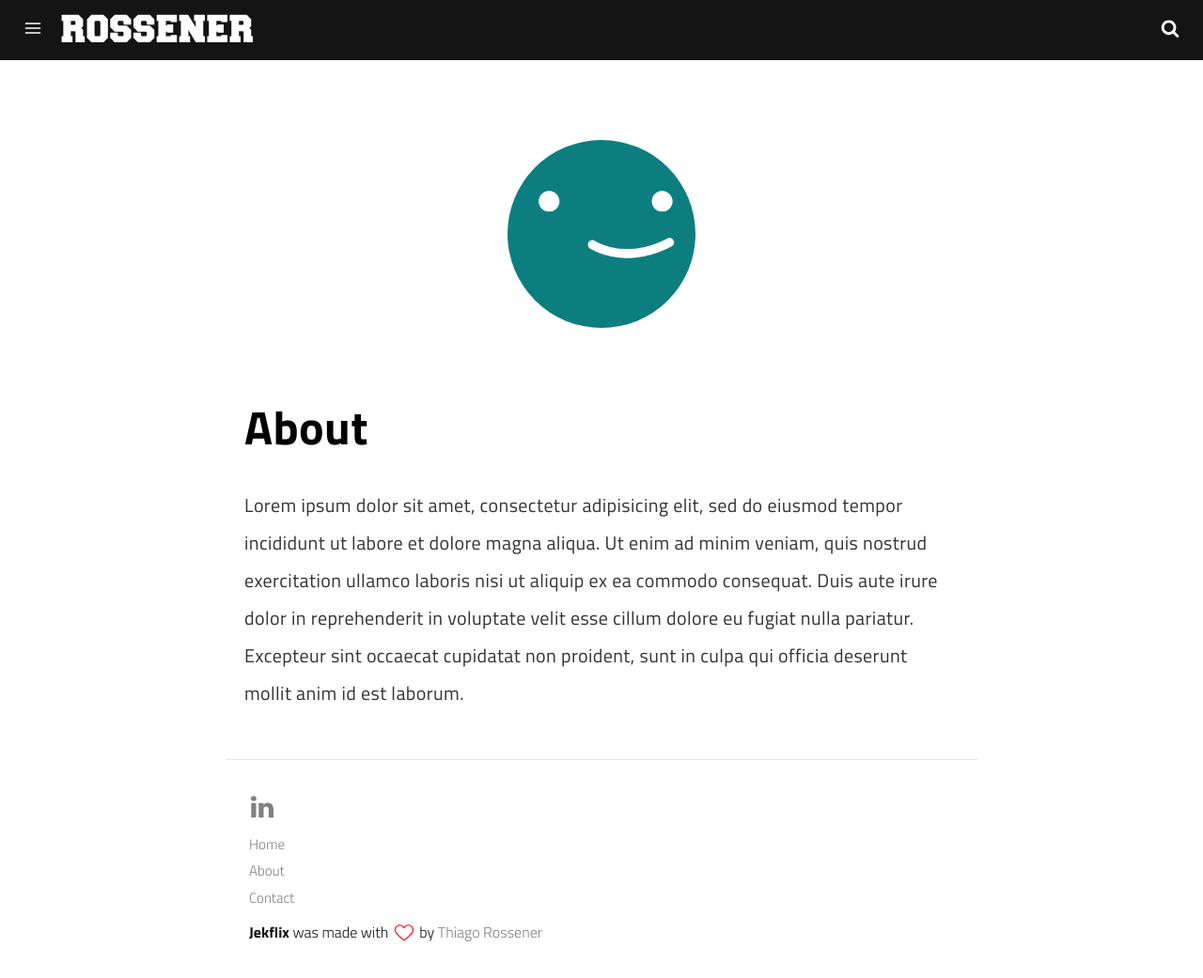
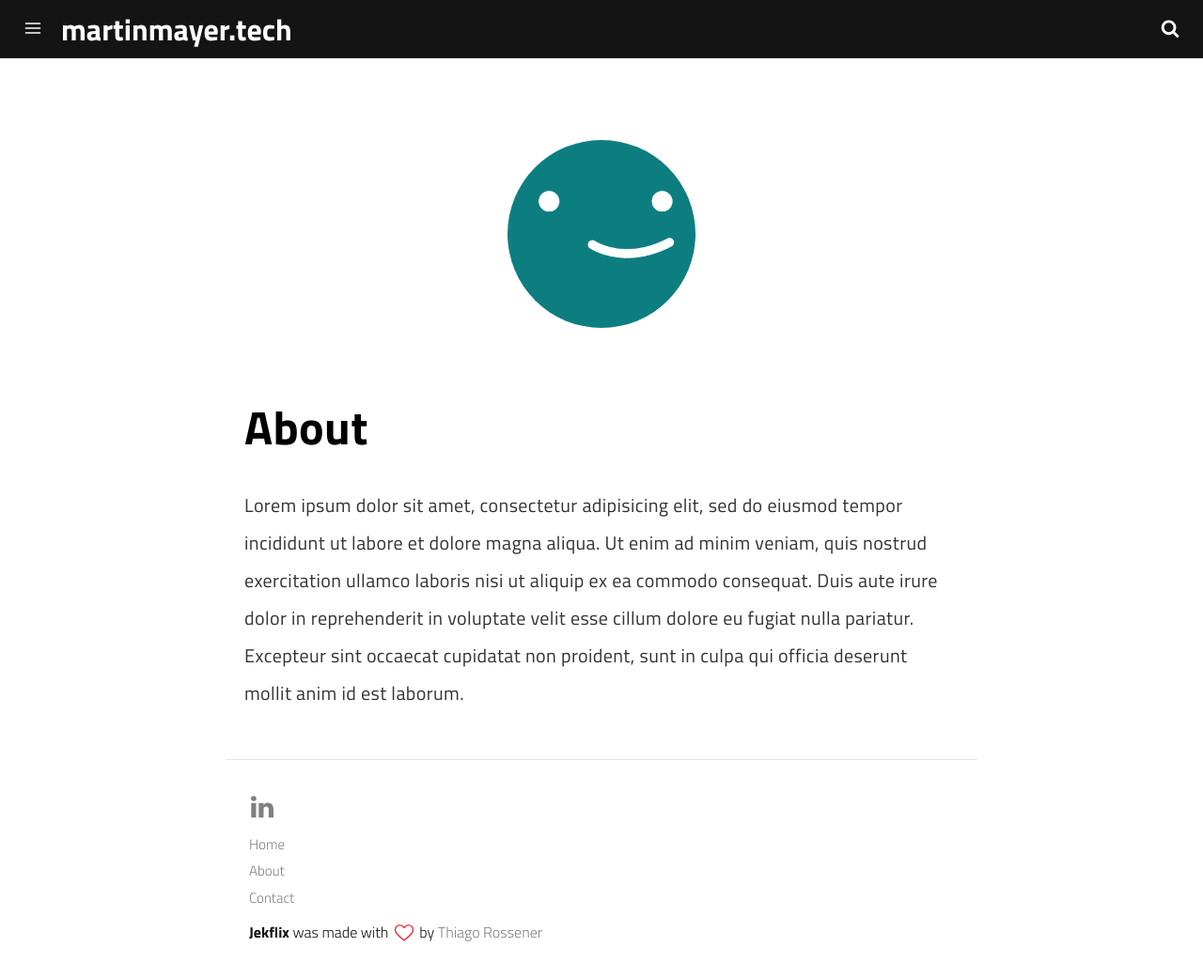
Before and after one commit to Mayer-Cloud-Solutions/martinmayer.tech.jekyll, a Jekyll site: the page built from pages/about.md, in a window 1280 px wide and 1041 px high. Shown: the whole window at 94% size. Built offline with Jekyll 4.4.1, drawn with Linux system fonts in a browser that asks for light colours; a script that is not in the unit is left out.

Commit message:
authors/output: false, use_logo: false, add assignmnents collection,

```diff
--- a/_config.yml
+++ b/_config.yml
@@ -58,10 +58,10 @@ highlighter: rouge
 permalink: /:title/
 collections:
   authors:
-    output: true
+    output: false
 paginate_path: "/page/:num/"
 show_get_theme_btn: false
-use_logo: true
+use_logo: false
 
 # Content paginator
 paginate_content:
@@ -69,6 +69,7 @@ paginate_content:
   debug: false
   collections:
     - posts
+    - assignments
   auto: false
   separator: "--page-break--"
   permalink: "/:num/"
```
